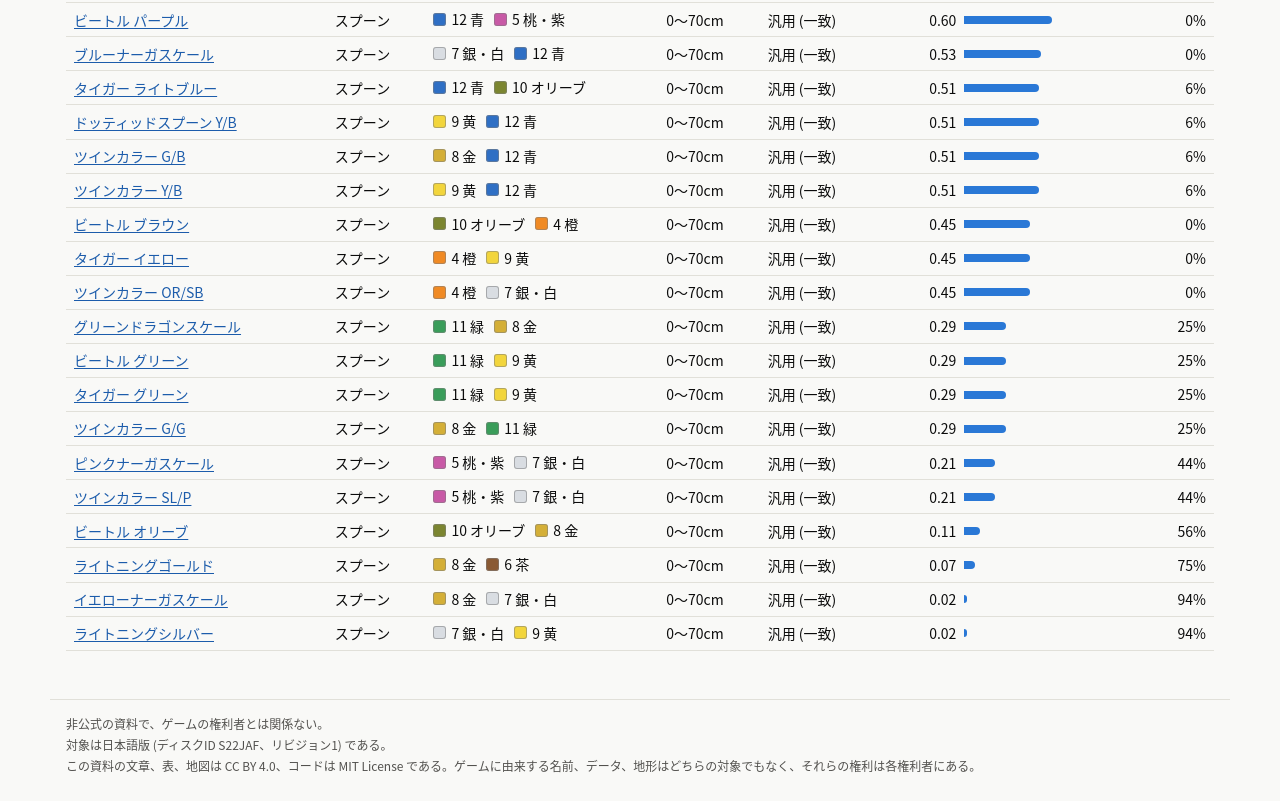
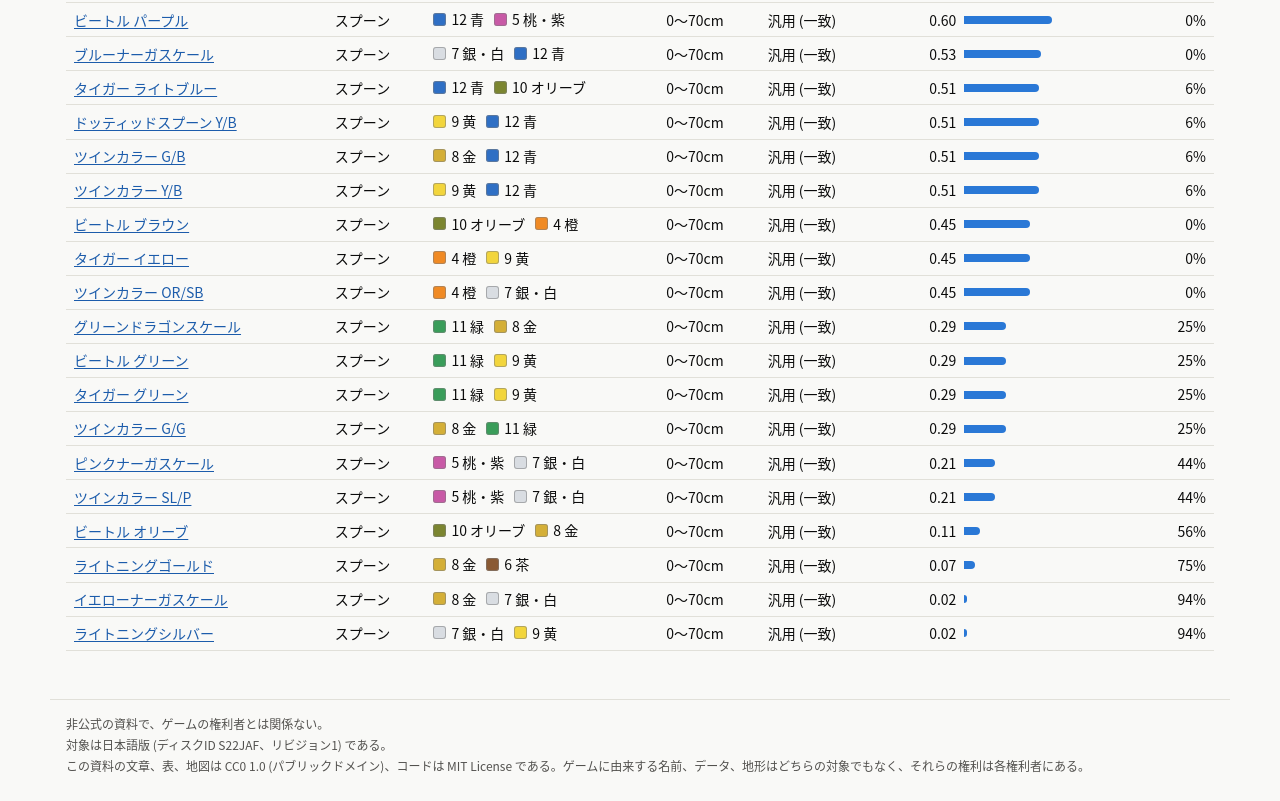
Before and after one commit to kyuuri1234/FishingResortData, a plain HTML site: page index.html in a window 1280 px wide. Shown: the part 2746-3547 px from the top of the page. Drawn offline with Linux system fonts and the light colour scheme.

Commit message:
文章、表、地図のライセンスを CC0 1.0 に変える
tools/ のコードは MIT License のままにする。

Co-Authored-By: Claude Opus 5.5 <noreply@anthropic.com>

```diff
--- a/index.html
+++ b/index.html
@@ -18,7 +18,7 @@
 <footer class="foot">
   <p>非公式の資料で、ゲームの権利者とは関係ない。</p>
   <p>対象は日本語版 (ディスクID S22JAF、リビジョン1) である。</p>
-  <p>この資料の文章、表、地図は CC BY 4.0、コードは MIT License である。ゲームに由来する名前、データ、地形はどちらの対象でもなく、それらの権利は各権利者にある。</p>
+  <p>この資料の文章、表、地図は CC0 1.0 (パブリックドメイン)、コードは MIT License である。ゲームに由来する名前、データ、地形はどちらの対象でもなく、それらの権利は各権利者にある。</p>
 </footer>
 <div id="tip" class="tip" hidden></div>
 <script type="module" src="site/app.js"></script>
```
Also changed, not shown: 2 other files.
